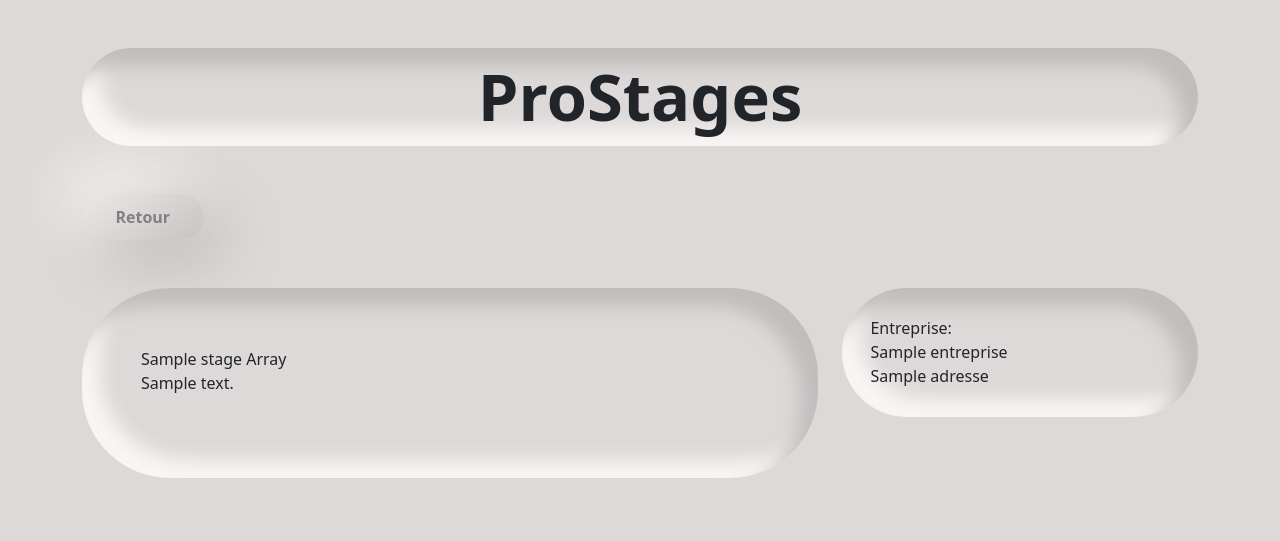
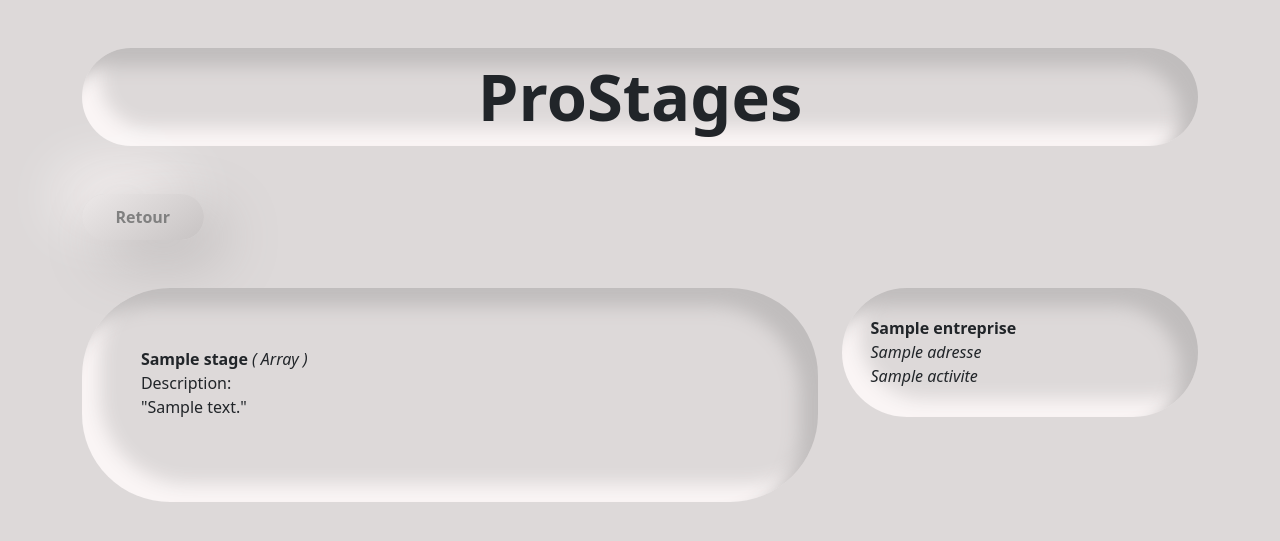
Before and after one commit to Altiroh/PROSTAGE, a Symfony app: template templates/pro_stage/stageSelect.html.twig in a window 1280 px wide. Shown: the top 541 px of the page. Run offline with Twig, Linux system fonts and the light colour scheme; the template is opened without the code that fills it: most values are stand-ins (such as "Sample title", 1, 10 or a date in 2020); some libraries are stand-ins or nearby versions.

Commit message:
fin modification stage séléction par id

```diff
--- a/src/Controller/ProStageController.php
+++ b/src/Controller/ProStageController.php
@@ -14,7 +14,11 @@ class ProStageController extends AbstractController
      */
     public function stageSelect($idStage): Response
     {
-        return $this->render('pro_stage/stageSelect.html.twig',['idStage' => $idStage,]);
+      //Récuperer le répertoire de l'entité stage
+      $repStage = $this->getDoctrine()->getRepository(Stage::class);
+      //Récuperer ce qui a été saved dans la BD
+      $stage = $repStage->find($idStage);
+      return $this->render('pro_stage/stageSelect.html.twig',['stage' => $stage]);
     }
     /**
      * @Route("/filtrage", name="prostage_filtrage")
--- a/templates/pro_stage/stageSelect.html.twig
+++ b/templates/pro_stage/stageSelect.html.twig
@@ -1,8 +1,8 @@
 {% extends 'base.html.twig' %}
 
-{% block titreP %}	<!-- titre de la page avec l'identifiant du stage en question -->
+{% block title %}
 
-PROSTAGE - Stage n°{{idStage}}
+PROSTAGE - n°{{stage.id}}
 
 {% endblock %}
 
@@ -15,23 +15,24 @@ PROSTAGE - Stage n°{{idStage}}
 		<div class="col-md-8 col-sm-12"  style="margint-top:10%;">
       <div class="cadreBB">
 
-				{{Stage.titre}}
+				<strong>{{stage.titre}}</strong>
 
-				{% for formationCourante in stages.Formation %}
+				<i>({% for formationCourante in stage.Formation %}
 				{{formationCourante.Formation}}
 				{% if loop.last == false %} / {%endif%}
-				{% endfor %} <br>
+				{% endfor %} )</i><br>
 
-  			{{Stage.description}} <br> <br>
+  			Description: <br> "{{stage.description}}" <br> <br>
       </div>
     </div>
 
     		<!-- Partie concernant les informations de l'entreprise -->
     <div class="col-md-4 col-sm-12" style="margint-top:10%;">
       <div class="cadreBB">
-    			Entreprise: <br>
-    			{{Stage.entreprise.nom}} <br>
-    			{{Stage.entreprise.adresse}} <br>
+    			<strong>{{stage.entreprise.nom}} </strong> <br>
+    			<i>{{stage.entreprise.adresse}} <br>
+						 {{stage.entreprise.activite}} </i><br>
+
       </div>
 		</div>
 	</div>
```
